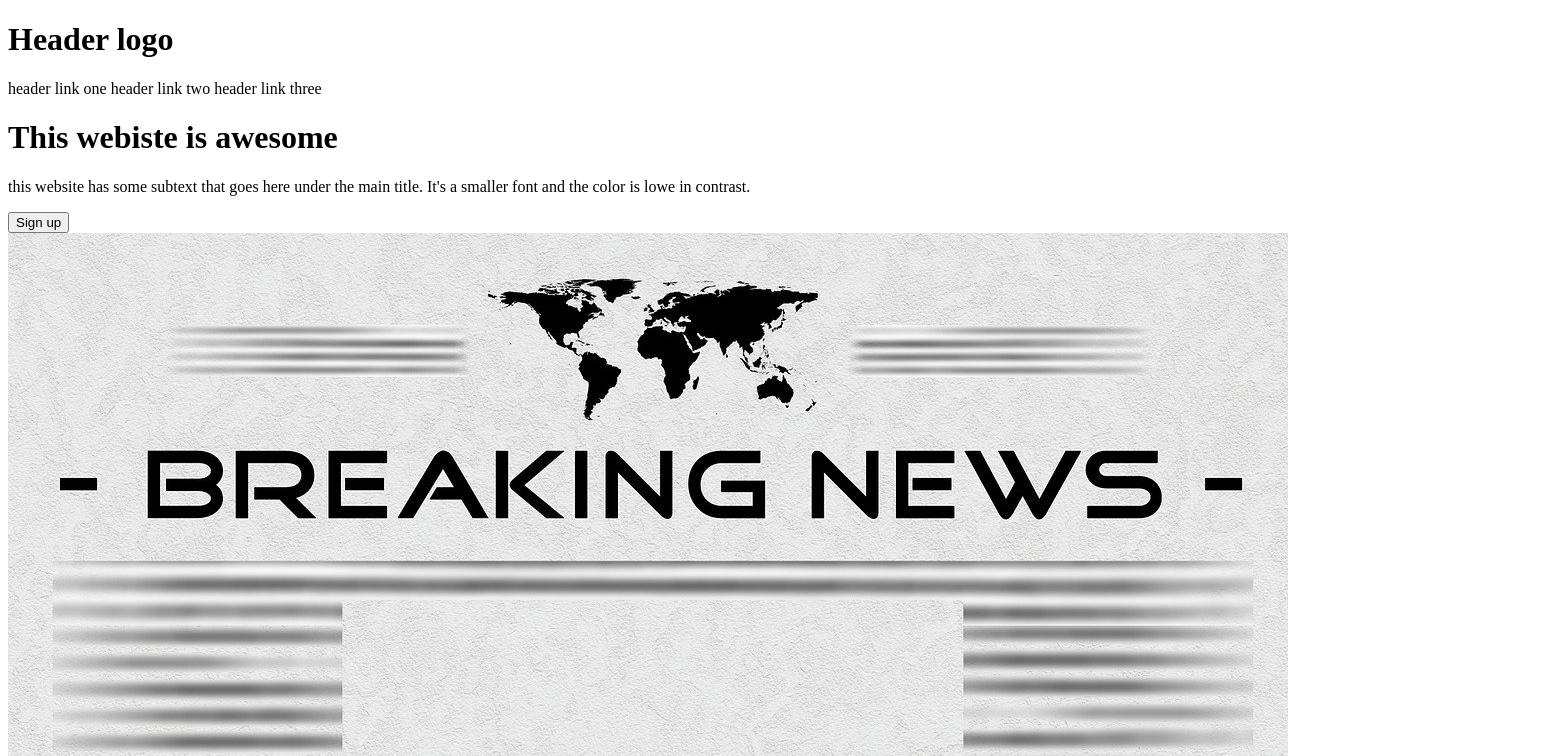
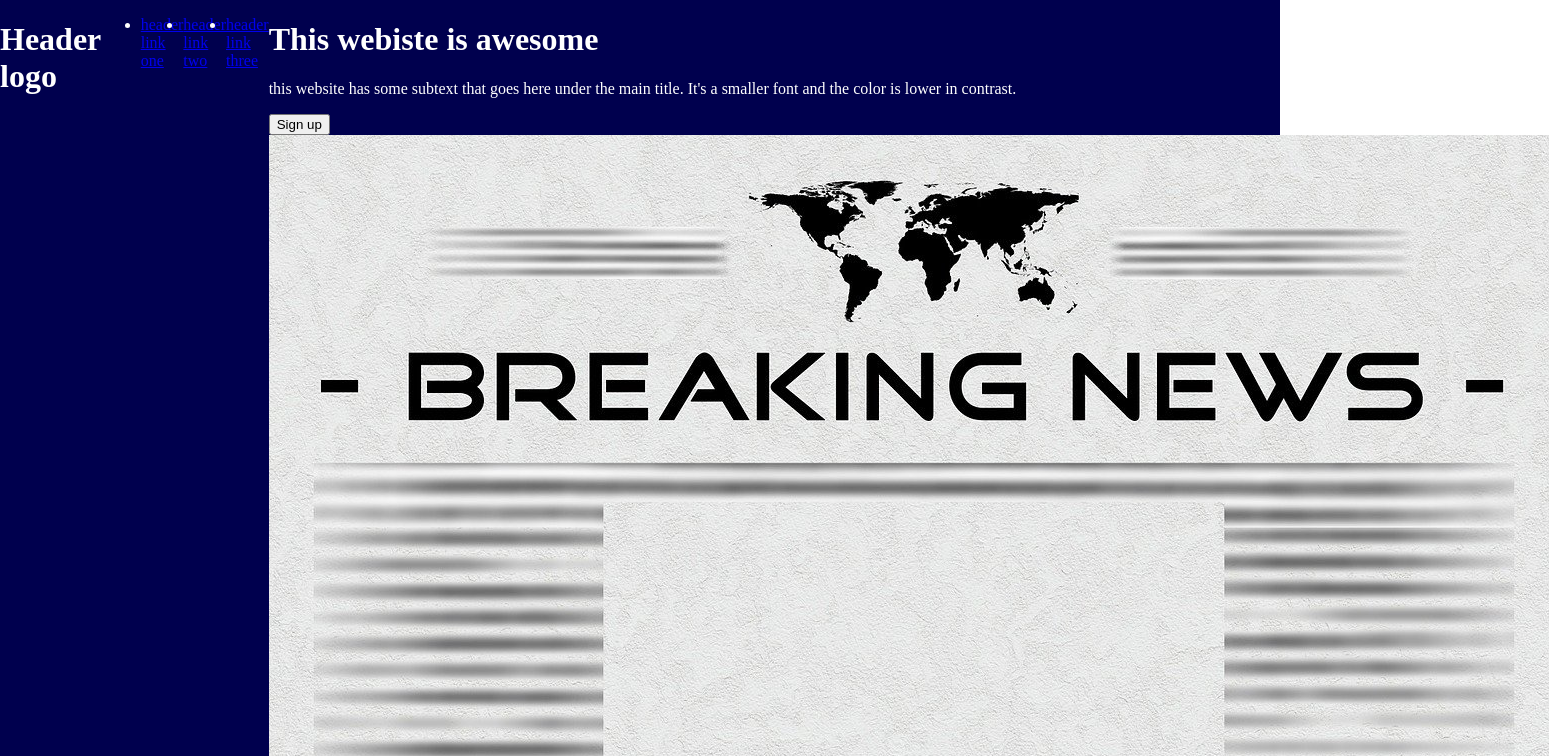
Before and after one commit to jseng01/landing-page, a plain HTML site: page index.html in a window 1280 px wide. Shown: the top 756 px of the page, 1549 px wide, since content can reach past the window. Drawn offline with Linux system fonts and the light colour scheme.

Commit message:
Turn the links into links

```diff
--- a/index.html
+++ b/index.html
@@ -4,23 +4,27 @@
     <meta charset="UTF-8">
     <meta name="viewport" content="width=device-width, initial-scale=1.0">
     <title>Document</title>
-    <link rel="stylesheet" herf="style.css">
+    <link rel="stylesheet" href="style.css">
 </head>
 <body>
-    <div class="first-section"><div>
-        <h1>Header logo</h1>
-        <a>header link one</a>
-        <a>header link two</a>
-        <a>header link three</a>
+    <div class="first-section">
+        <div class="header">
+            <h1>Header logo</h1>
+        <ul class="links">
+         <li><a href="#">header link one</a></li>
+         <li><a href="#">header link two</a></li>
+         <li><a href="#">header link three</a></li>
+        </ul>
     </div>
     <!-- header -->
     <div>
-        <h1>This webiste is awesome</h1>
-        <p>this website has some subtext that goes here under the main
-            title. It's a smaller font and the color is lowe in contrast.
+        <h1 class="header-one">This webiste is awesome</h1>
+        <p class="paragraph-one">this website has some subtext that goes here under the main
+            title. It's a smaller font and the color is lower in contrast.
         </p>
         <button>Sign up</button>
-        <img src="images/news.jpg">
+        <img src="images/news.jpg" alt="A picture of a fake newspaper, with a title of breaking
+        news, empty of content otherwise">
     </div></div>
     <!-- first section -->
 </body>
--- a/style.css
+++ b/style.css
@@ -1,3 +1,26 @@
+body {
+    margin: 0px;
+    padding: 0px;
+}
 .first-section {
     display: flex;
+    background-color: rgb(0, 0, 78);
+    color: white;
+    flex: 1 0 auto;
 }
+.header{
+    display: flex;
+}
+.links {
+    display: flex;
+
+}
+.logo {
+
+}
+.paragraph-one {
+
+}
+.header-one {
+
+}
```
